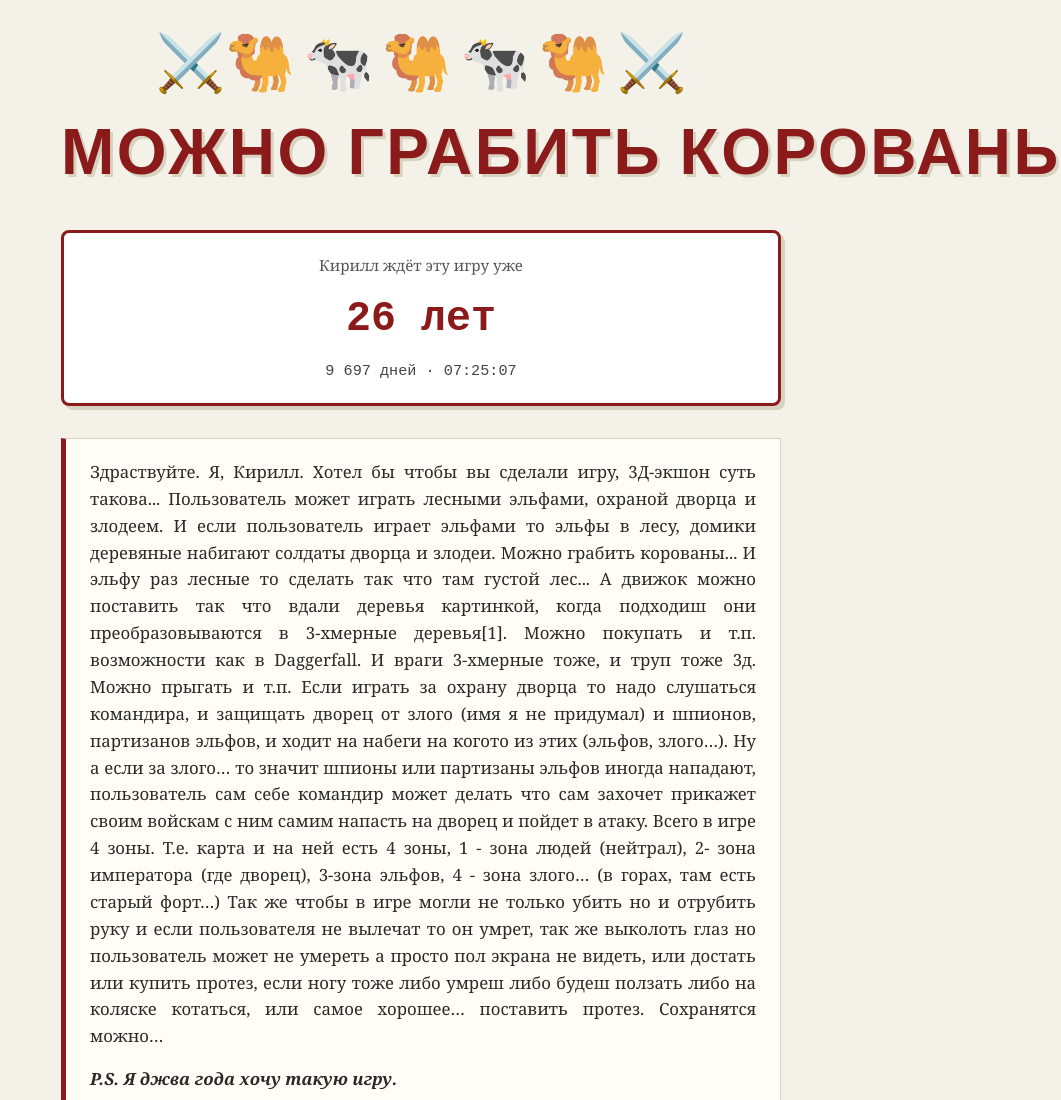
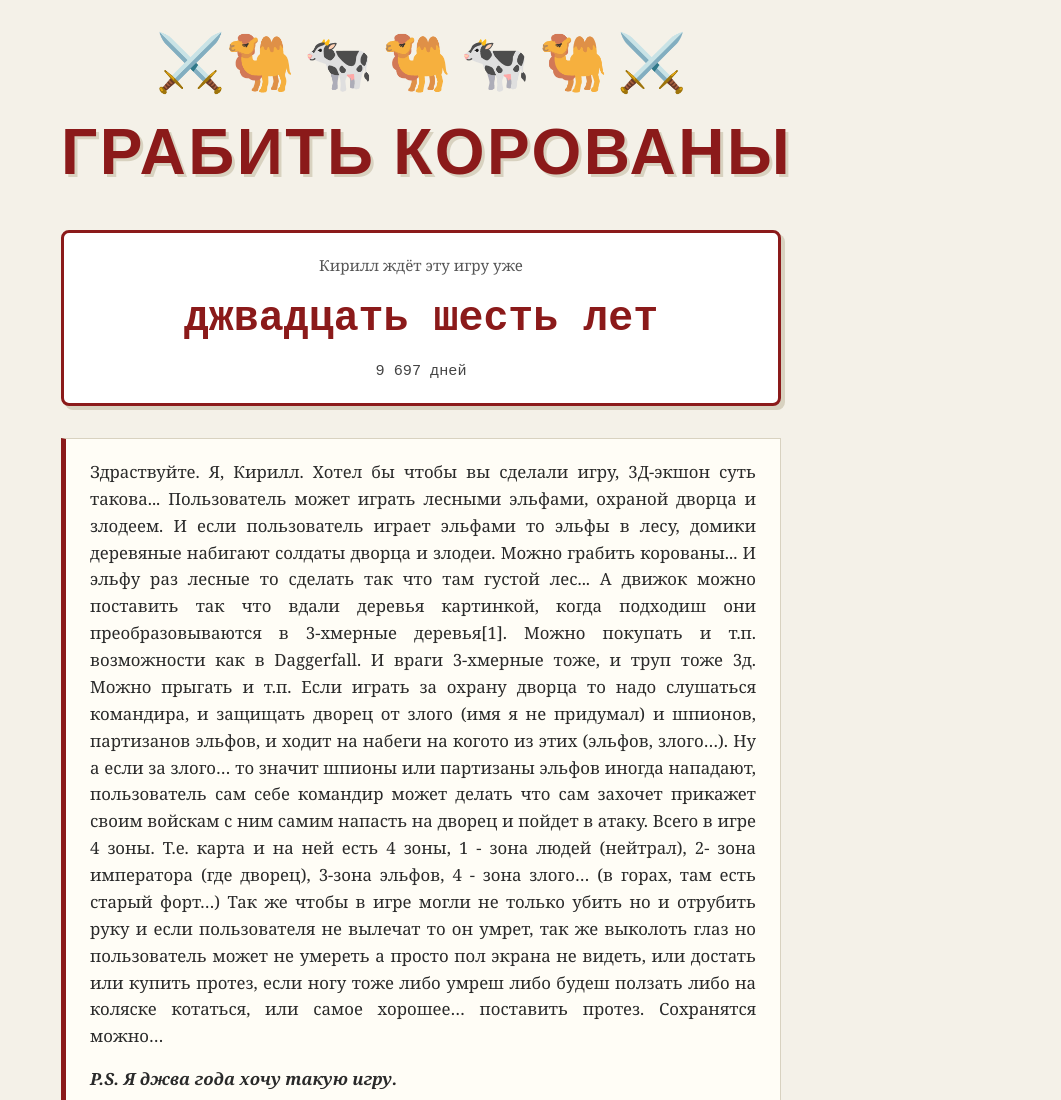
Before and after one commit to ruguevara/korovan, a plain HTML site: page index.html in a window 1280 px wide. Shown: the top 1100 px of the page, without its empty margins (219-1280 px from the left). Drawn offline with Linux system fonts and the light colour scheme.

Commit message:
Spell years in words with джва joke; show only days (drop hours/clock)

```diff
--- a/index.html
+++ b/index.html
@@ -106,7 +106,7 @@
     <div class="logo">
       <span class="swords">⚔️</span><span class="caravan">🐫🐄🐫🐄🐫</span><span class="swords">⚔️</span>
     </div>
-    <h1>МОЖНО ГРАБИТЬ КОРОВАНЫ</h1>
+    <h1>ГРАБИТЬ КОРОВАНЫ</h1>
 
     <div class="counter">
       <div class="label">Кирилл ждёт эту игру уже</div>
@@ -143,6 +143,46 @@
       return forms[2];
     }
 
+    // Спеллинг целого числа прописью (мужской род — для "лет"/"год").
+    // Покрывает 0..999, чего с запасом хватает для счётчика лет.
+    function spellRu(n) {
+      if (n === 0) return "ноль";
+      var ones = ["", "один", "два", "три", "четыре", "пять", "шесть",
+                  "семь", "восемь", "девять"];
+      var teens = ["десять", "одиннадцать", "двенадцать", "тринадцать",
+                   "четырнадцать", "пятнадцать", "шестнадцать",
+                   "семнадцать", "восемнадцать", "девятнадцать"];
+      var tens = ["", "", "двадцать", "тридцать", "сорок", "пятьдесят",
+                  "шестьдесят", "семьдесят", "восемьдесят", "девяносто"];
+      var hundreds = ["", "сто", "двести", "триста", "четыреста",
+                      "пятьсот", "шестьсот", "семьсот", "восемьсот",
+                      "девятьсот"];
+      var parts = [];
+      var h = Math.floor(n / 100) % 10;
+      var t = Math.floor(n / 10) % 10;
+      var o = n % 10;
+      if (h) parts.push(hundreds[h]);
+      if (t === 1) {
+        parts.push(teens[o]);
+      } else {
+        if (t) parts.push(tens[t]);
+        if (o) parts.push(ones[o]);
+      }
+      return parts.join(" ");
+    }
+
+    // Та самая шутка из копипасты: «джва» вместо «два».
+    // \b в JS не работает с кириллицей, поэтому матчим по словам отдельно.
+    function dzhvaify(text) {
+      return text.split(" ").map(function (w) {
+        if (w === "двадцать") return "джвадцать";
+        if (w === "двести") return "джвести";
+        if (w === "две") return "джве";
+        if (w === "два") return "джва";
+        return w;
+      }).join(" ");
+    }
+
     function update() {
       var now = new Date();
       var diffMs = now - START;
@@ -159,20 +199,14 @@
       var days = Math.floor(totalSeconds / 86400);
       var dayWord = pluralRu(days, ["день", "дня", "дней"]);
 
-      var h = Math.floor(totalSeconds / 3600) % 24;
-      var m = Math.floor(totalSeconds / 60) % 60;
-      var s = totalSeconds % 60;
-      var pad = function (x) { return (x < 10 ? "0" : "") + x; };
-
       document.getElementById("years").textContent =
-        years + " " + yearWord;
+        dzhvaify(spellRu(years)) + " " + yearWord;
       document.getElementById("precise").textContent =
-        days.toLocaleString("ru-RU") + " " + dayWord +
-        " · " + pad(h) + ":" + pad(m) + ":" + pad(s);
+        days.toLocaleString("ru-RU") + " " + dayWord;
     }
 
     update();
-    setInterval(update, 1000);
+    setInterval(update, 60000);
   </script>
 </body>
 </html>
```
